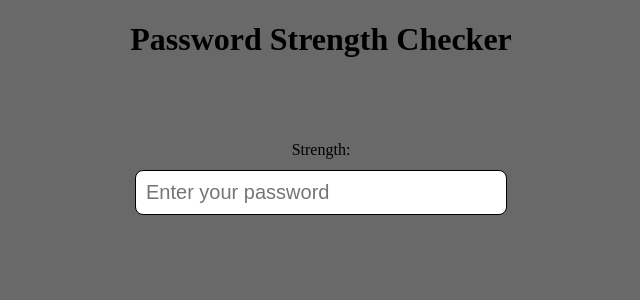
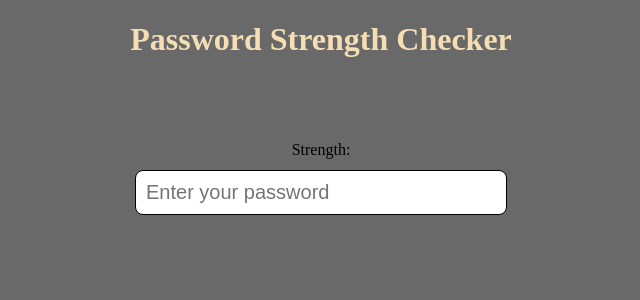
Before and after one commit to Eshhaa11/password-strength-checker, a React (Create React App) app: page / in a window 1280 px wide. Shown: the top 300 px of the page, without its empty margins (319-959 px from the left). Built offline with nearby package versions, Linux system fonts and the light colour scheme.

Commit message:
added h1 color

```diff
--- a/src/Components/Password.css
+++ b/src/Components/Password.css
@@ -17,3 +17,7 @@ body {
    border-radius: 8px;
    font-size: 20px;
 }
+
+.pass-cont h1 {
+      color: wheat;
+}
```
